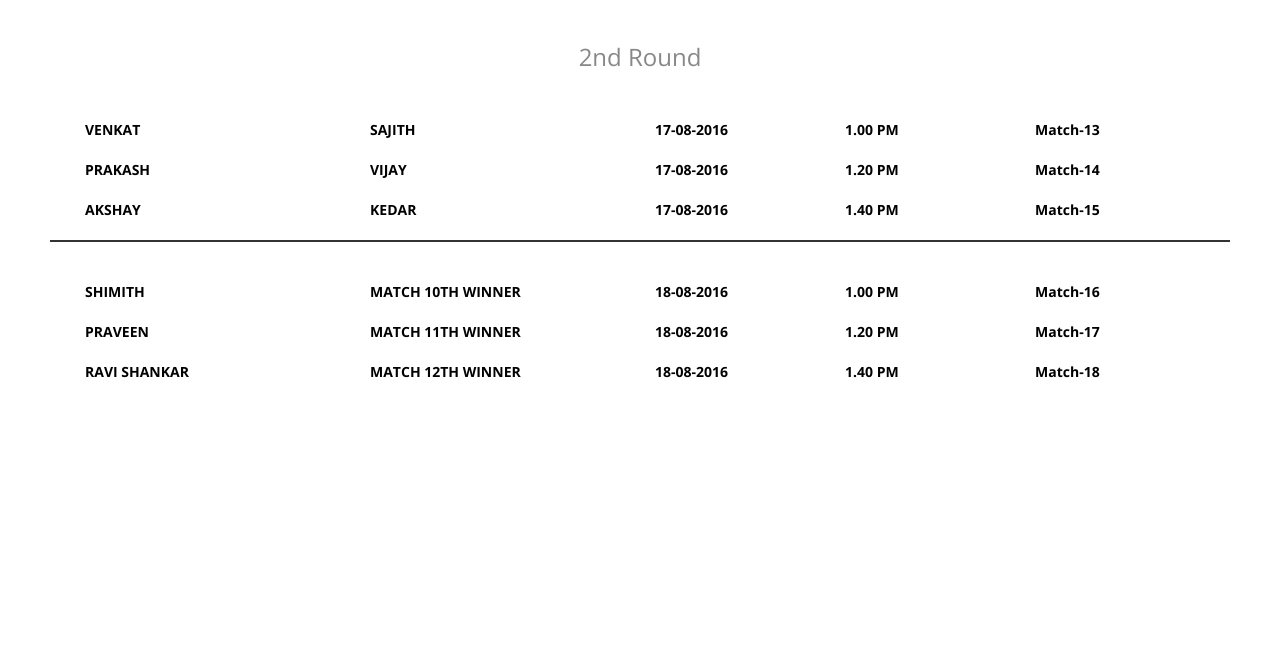
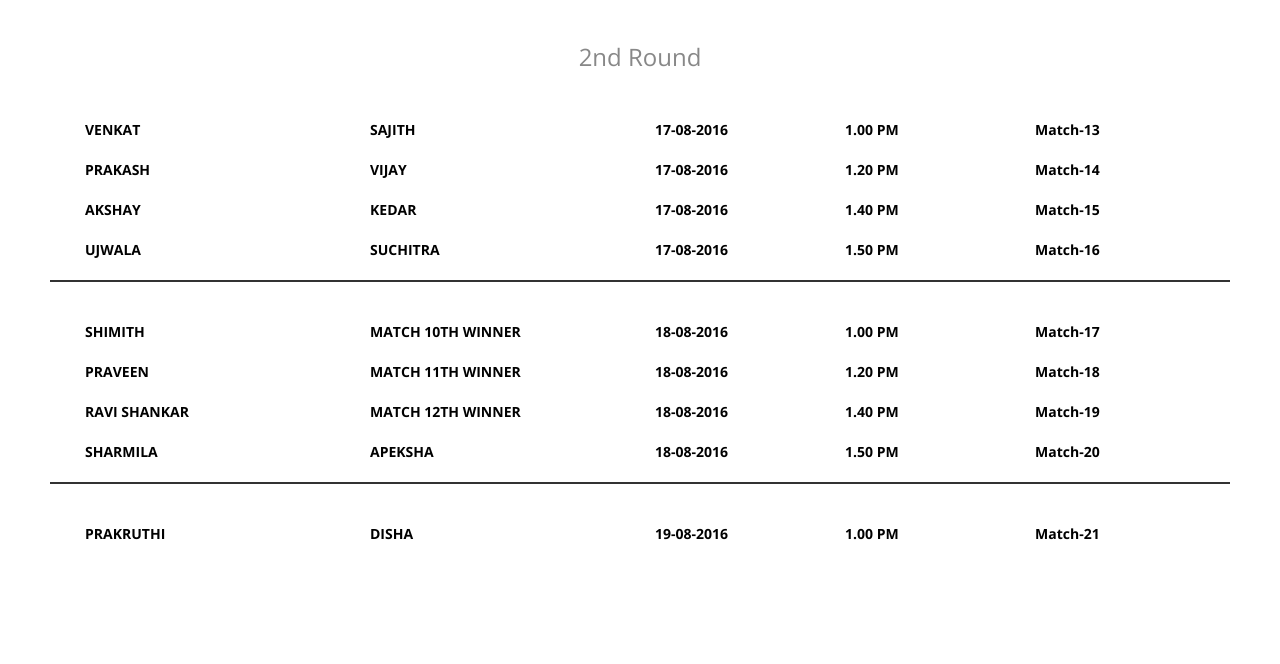
Before and after one commit to prakash89/pingpong, a Rails app: page /shedule in a window 1280 px wide. Shown: the part 867-1531 px from the top of the page. Before the commit the page ends 1245 px from the top, so only its background shows below. Run offline with Rails 7, Linux system fonts and the light colour scheme; style sheets or scripts are compiled from the project's sources; some libraries are stand-ins or nearby versions.

Commit message:
changes in shedule

```diff
--- a/app/views/welcome/_second.html.erb
+++ b/app/views/welcome/_second.html.erb
@@ -26,6 +26,15 @@
             <div class="col-sm-2">1.40 PM </div>
             <div class="col-sm-2">Match-15</div>
         </div>
+    </div><br>
+    <div class="row message-box-high">
+        <div class="col-sm-12">
+            <div class="col-sm-3">UJWALA</div>
+            <div class="col-sm-3">SUCHITRA</div>
+            <div class="col-sm-2">17-08-2016 </div>
+            <div class="col-sm-2">1.50 PM </div>
+            <div class="col-sm-2">Match-16</div>
+        </div>
     </div>
     <div class="journal-entry-devider"></div>
     <br>
@@ -35,7 +44,7 @@
             <div class="col-sm-3">MATCH 10TH WINNER</div>
             <div class="col-sm-2">18-08-2016 </div>
             <div class="col-sm-2">1.00 PM </div>
-            <div class="col-sm-2">Match-16</div>
+            <div class="col-sm-2">Match-17</div>
         </div>
     </div><br>
     <div class="row message-box-high">
@@ -44,7 +53,7 @@
             <div class="col-sm-3">MATCH 11TH WINNER</div>
             <div class="col-sm-2">18-08-2016 </div>
             <div class="col-sm-2">1.20 PM </div>
-            <div class="col-sm-2">Match-17</div>
+            <div class="col-sm-2">Match-18</div>
         </div>
     </div><br>
     <div class="row message-box-high">
@@ -53,21 +62,30 @@
             <div class="col-sm-3">MATCH 12TH WINNER</div>
             <div class="col-sm-2">18-08-2016 </div>
             <div class="col-sm-2">1.40 PM </div>
-            <div class="col-sm-2">Match-18</div>
+            <div class="col-sm-2">Match-19</div>
+        </div>
+    </div><br>
+    <div class="row message-box-high">
+        <div class="col-sm-12">
+            <div class="col-sm-3">SHARMILA</div>
+            <div class="col-sm-3">APEKSHA</div>
+            <div class="col-sm-2">18-08-2016 </div>
+            <div class="col-sm-2">1.50 PM </div>
+            <div class="col-sm-2">Match-20</div>
         </div>
     </div>
-    <!-- <div class="journal-entry-devider"></div>
+    <div class="journal-entry-devider"></div>
     <br>
     <div class="row message-box-high">
         <div class="col-sm-12">
-            <div class="col-sm-3">SASI</div>
-            <div class="col-sm-3">MATHEW</div>
-            <div class="col-sm-2">23-03-2015 </div>
-            <div class="col-sm-2">4.30 PM </div>
-            <div class="col-sm-2">Match-26</div>
+            <div class="col-sm-3">PRAKRUTHI</div>
+            <div class="col-sm-3">DISHA</div>
+            <div class="col-sm-2">19-08-2016 </div>
+            <div class="col-sm-2">1.00 PM </div>
+            <div class="col-sm-2">Match-21</div>
         </div>
     </div><br>
-    <div class="row message-box-high">
+    <!-- <div class="row message-box-high">
         <div class="col-sm-12">
             <div class="col-sm-3">Shashi</div>
             <div class="col-sm-3">PRAKASH</div>
--- a/app/views/welcome/shedule.html.erb
+++ b/app/views/welcome/shedule.html.erb
@@ -129,8 +129,8 @@
             <div class="col-sm-2">1.45 PM </div>
             <div class="col-sm-2">Match-12</div>
         </div>
-    <!-- <div class="journal-entry-devider"></div> -->
     </div>
+    <!-- <div class="journal-entry-devider"></div><br> -->
     <!-- <div class="row">
         <div class="col-sm-12">
             <div class="col-sm-3">SUNITHA</div>
```
